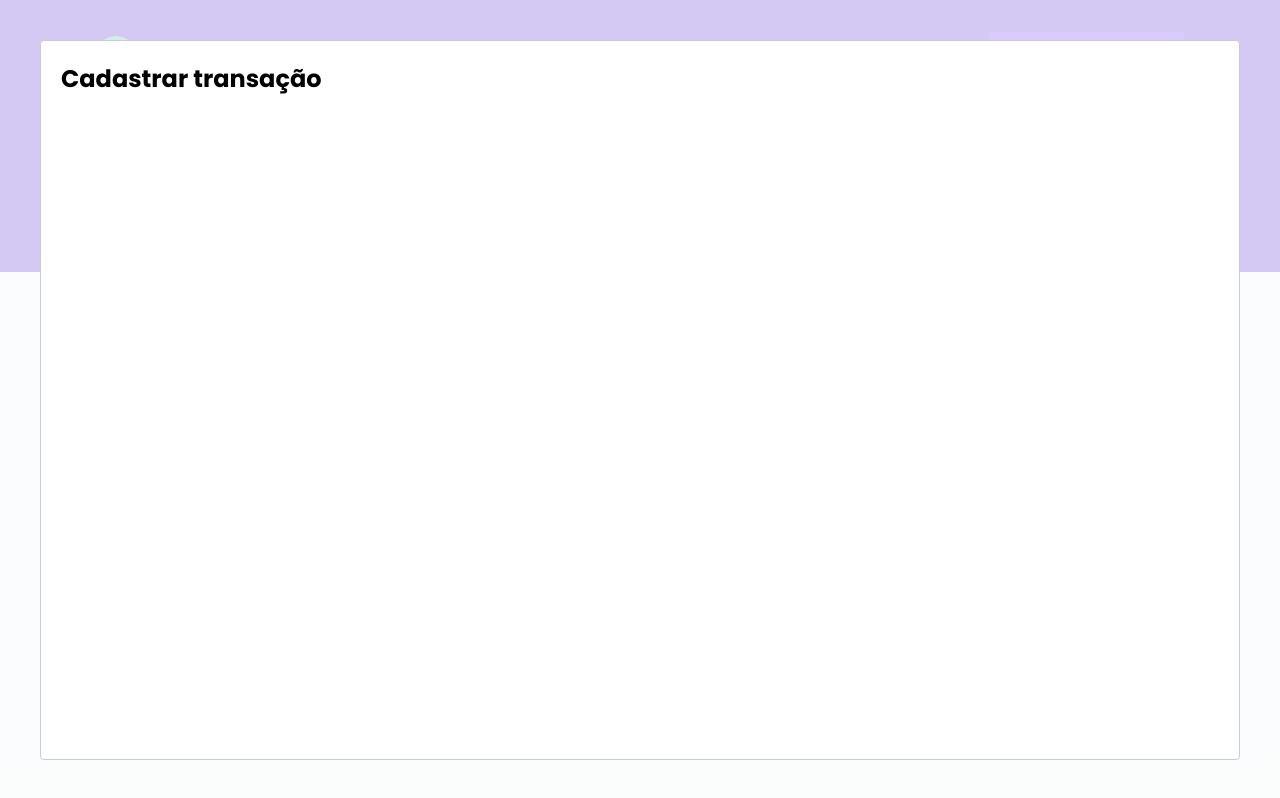
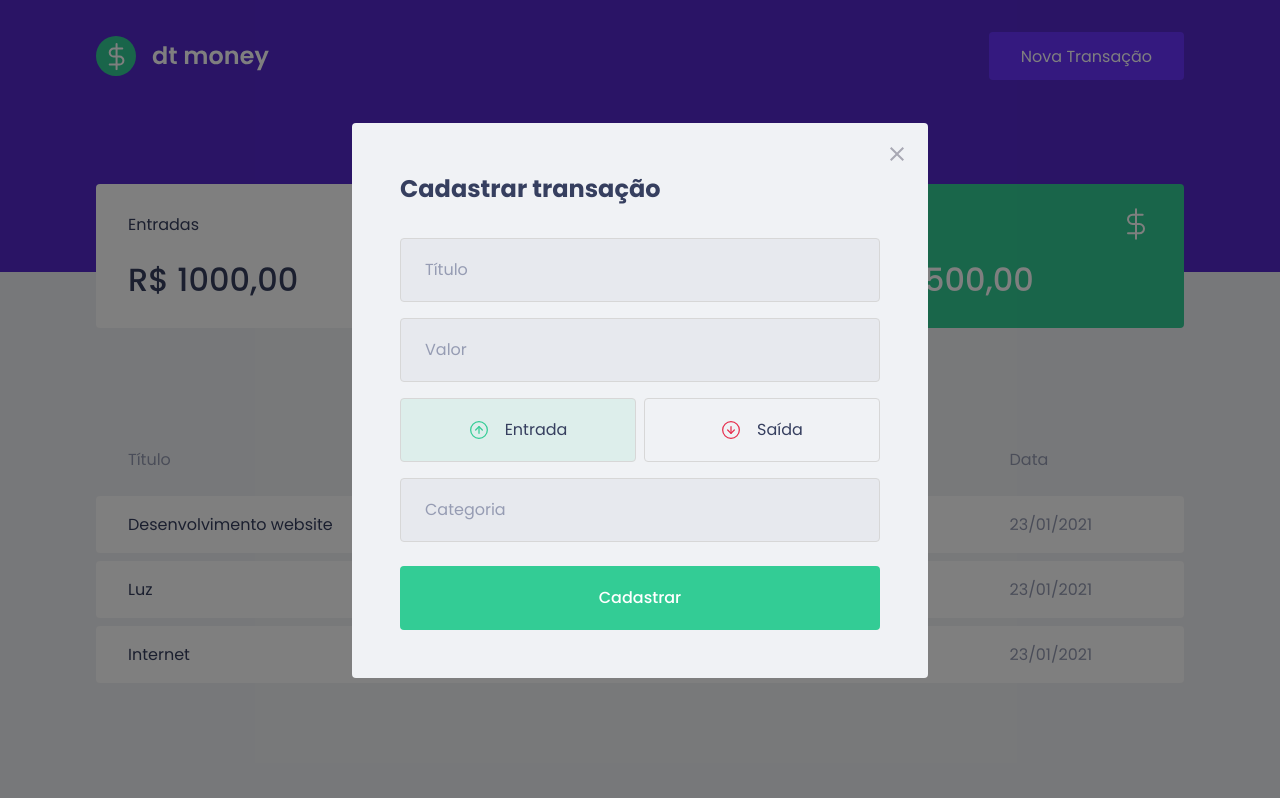
Before and after one commit to robsonbs/dtmoney, a React (Create React App) app: page / in a window 1280 px wide. Both pictures are taken after a click on the button "Nova Transação". Built offline with nearby package versions, Linux system fonts and the light colour scheme; no server answers; what miragejs would draw is missing.

Commit message:
chore: apply styles and make new transaction form

```diff
--- a/package.json
+++ b/package.json
@@ -5,6 +5,7 @@
   "dependencies": {
     "axios": "^0.21.1",
     "miragejs": "^0.1.41",
+    "polished": "^4.1.1",
     "react": "^17.0.1",
     "react-dom": "^17.0.1",
     "react-modal": "^3.12.1",
--- a/src/components/NewTransactionModal/index.tsx
+++ b/src/components/NewTransactionModal/index.tsx
@@ -1,15 +1,60 @@
+import { useState } from 'react';
 import Modal from 'react-modal';
+
+import closeImg from '../../assets/close.svg';
+import incomeImg from '../../assets/income.svg';
+import outcomeImg from '../../assets/outcome.svg';
+
+import { Container, RadioBox, TransactionTypeContainer } from './styles';
 
 interface NewTransactionModalProps {
   isOpen: boolean;
   onRequestClose: () => void;
 }
 export function NewTransactionModal({ isOpen, onRequestClose }: NewTransactionModalProps) {
+  const [type, setType] = useState<'income'|'outcome'>('income');
 
+  function handleSetIncomeTransactionType(){
+    setType('income');
+  }
+
+  function handleSetOutcomeTransactionType(){
+    setType('outcome');
+  }
   return <Modal
     isOpen={isOpen}
     onRequestClose={onRequestClose}
+    overlayClassName="react-modal-overlay"
+    className="react-modal-content"
   >
-    <h2>Cadastrar transação</h2>
+    <button
+      type="button"
+      onClick={onRequestClose}
+      className="react-modal-close"
+    >
+      <img src={closeImg} alt="Fechar modal" />
+    </button>
+    <Container>
+      <h2>Cadastrar transação</h2>
+
+      <input type="text" placeholder="Título" name="title" />
+      <input type="number" placeholder="Valor" name="amount" />
+      <TransactionTypeContainer>
+        <RadioBox
+        type="button"
+        isActive={type==='income'}
+        activeColor="green"
+        onClick={handleSetIncomeTransactionType}
+        ><img src={incomeImg} alt="Entrada" /><span>Entrada</span></RadioBox>
+        <RadioBox
+         type="button"
+         isActive={type==='outcome'}
+         activeColor="red"
+         onClick={handleSetOutcomeTransactionType}
+         ><img src={outcomeImg} alt="Saída" /><span>Saída</span></RadioBox>
+      </TransactionTypeContainer>
+      <input type="text" placeholder="Categoria" name="category" />
+      <button type="submit">Cadastrar</button>
+    </Container>
   </Modal>
 }
--- a/src/components/NewTransactionModal/styles.ts
+++ b/src/components/NewTransactionModal/styles.ts
@@ -1,5 +1,96 @@
 import styled from 'styled-components';
+import { darken, transparentize } from 'polished';
 
-export const Container = styled.div`
+export const Container = styled.form`
+  h2 {
+    color: var(--text-title);
+    font-size: 1.5rem;
+    margin-bottom: 2rem;
+  }
 
+  input {
+    width: 100%;
+    padding: 0 1.5rem;
+    height: 4rem;
+    border-radius: var(--border-radius-value);
+    border: 1px solid #d7d7d7;
+    background: #e7e9ee;
+    font-weight: 400;
+    font-size: 1rem;
+
+    &::placeholder {
+      color: var(--text-body)
+    }
+
+    & + input {
+      margin-top: 1rem
+    }
+  }
+
+  button[type="submit"] {
+    width: 100%;
+    padding: 0 1.5rem;
+    height: 4rem;
+    background: var(--green);
+    color: var(--shape);
+    border-radius: var(--border-radius-value);
+    border: 0;
+    font-size: 1rem;
+    font-weight: 500;
+    margin-top: 1.5rem;
+    transition: filter 0.2s;
+
+    &:hover{
+      filter: brightness(0.9);
+    }
+  }
 `;
+
+export const TransactionTypeContainer = styled.div`
+  margin: 1rem 0;
+  display: grid;
+  grid-template-columns: 1fr 1fr;
+  gap: 0.5rem;
+`;
+
+interface RadioBoxProps {
+  isActive: boolean;
+  activeColor: 'green' | 'red';
+}
+
+const colors = {
+  green: '#33CC95',
+  red: '#E52E4D'
+}
+
+export const RadioBox = styled.button<RadioBoxProps>`
+  height: 4rem;
+  border: 1px solid #d7d7d7;
+  border-radius: var(--border-radius-value);
+
+  background: ${({
+    isActive, activeColor
+  }) => isActive
+      ? transparentize(0.9, colors[activeColor])
+      : 'transparent'};
+  display: flex;
+  align-items: center;
+  justify-content: center;
+  transition: border-color 0.2s;
+
+  &:hover {
+    border-color: ${darken(0.1, '#d7d7d7')}
+  }
+
+  span{
+    font-size: 1rem;
+    display: inline-block;
+    margin-left: 1rem;
+    color: var(--text-title);
+  }
+
+  img{
+    height: 20px;
+    width: 20px;
+  }
+`
--- a/src/components/Summary/index.tsx
+++ b/src/components/Summary/index.tsx
@@ -1,7 +1,6 @@
 import incomeImg from '../../assets/income.svg';
 import outcomeImg from '../../assets/outcome.svg';
 import totalImg from '../../assets/total.svg';
-
 
 import { Container } from "./styles";
 
--- a/src/components/Summary/styles.ts
+++ b/src/components/Summary/styles.ts
@@ -1,10 +1,10 @@
 import styled from 'styled-components';
 
 export const Container = styled.div`
-  display:grid;
-  grid-template-columns:repeat(3,1fr);
-  gap:2rem;
-  margin-top:-8rem;
+  display: grid;
+  grid-template-columns: repeat(3,1fr);
+  gap: 2rem;
+  margin-top: -8rem;
 
   div {
     background   : var(--shape);
@@ -23,23 +23,16 @@
       display: block;
       margin-top: 1rem;
       font-size: 2rem;
-      font-weight:500;
-      line-height:3rem;
-    }
-}
-
->div p {
-  font-size  : 2rem;
-  font-size  : 200;
+      font-weight: 500;
       line-height: 3rem;
-  margin-top : 1rem;
       white-space: nowrap;
     }
->div.highlight-background {
+    &.highlight-background {
       background: var(--green);
       color     : var(--shape);
     }
->div.highlight-background.danger{
+    &.highlight-background.danger{
       background: var(--danger-color);
     }
+  }
 `;
--- a/src/styles/global.ts
+++ b/src/styles/global.ts
@@ -2,32 +2,32 @@
 
 export const GlobalStyle = createGlobalStyle`
 :root{
-  --red:#e52e4d;
-  --blue:#5429cc;
+  --red: #e52e4d;
+  --blue: #5429cc;
   --green: #33CC95;
   --blue-light: #6933ff;
-  --text-title:#363f5f;
-  --text-body:#969cb3;
-  --background:#f0f2f5;
-  --shape:#FFFFFF;
+  --text-title: #363f5f;
+  --text-body: #969cb3;
+  --background: #f0f2f5;
+  --shape: #FFFFFF;
   --border-radius-value: 0.25rem;
 }
 
 * {
-  margin:0;
-  padding:0;
-  box-sizing:border-box;
+  margin: 0;
+  padding: 0;
+  box-sizing: border-box;
 }
 
 // font-size: 16px (Desktop)
 
 html{
-  @media(max-width:1080px){
-    font-size:93.75%; // 15px
+  @media(max-width: 1080px){
+    font-size: 93.75%; // 15px
   }
 
-  @media(max-width:720px){
-    font-size:87.50%; // 14px
+  @media(max-width: 720px){
+    font-size: 87.50%; // 14px
   }
 }
 
@@ -65,4 +65,38 @@
   white-space: nowrap;
   border-width: 0;
 }
+
+.react-modal-overlay{
+ background: rgba(0,0,0,0.5);
+ position: fixed;
+ top: 0;
+ bottom: 0;
+ left: 0;
+ right: 0;
+ display: flex;
+ justify-content: center;
+ align-items: center;
+}
+
+.react-modal-content{
+  width: 100%;
+  max-width: 576px;
+  background: var(--background);
+  padding: 3rem;
+  position: relative;
+  border-radius: var(--border-radius-value)
+}
+
+.react-modal-close {
+  position: absolute;
+  right: 1.5rem;
+  top: 1.5rem;
+  border: 0;
+  background: transparent;
+  transition: filter 0.2s;
+
+  &:hover{
+    filter: brightness(0.8);
+  }
+}
 `;
```
Also changed, not shown: 1 other file (tests, documents, lock files or other folders). Lines whose indentation alone changed are shown as unchanged.
